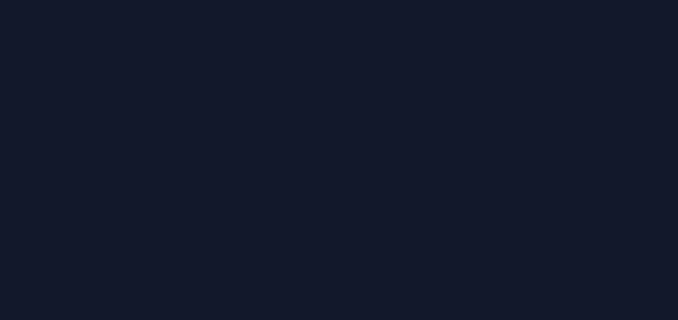
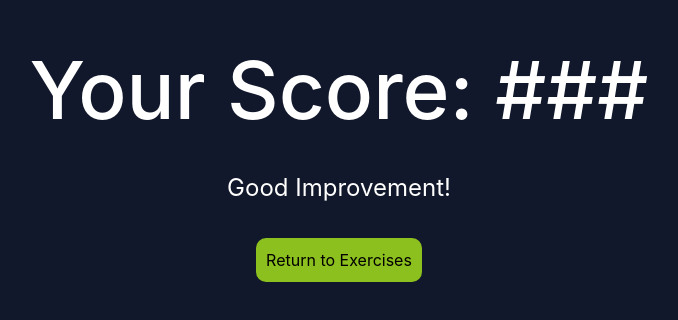
Before and after one commit to LeonSo7/HackTheNorth2020-Fitness-Application, a React (Create React App) app in the folder app/: page /results in a window 1280 px wide. Shown: the part 238-558 px from the top of the page, without its empty margins (301-979 px from the left). Built offline with nearby package versions, Linux system fonts and the light colour scheme.

Commit message:
results page

```diff
--- a/app/src/App.js
+++ b/app/src/App.js
@@ -8,6 +8,7 @@ import History from './components/screens/History';
 import LeaderBoard from './components/screens/LeaderBoard';
 import Confirmation from './components/screens/Confirmation';
 import { Route, Switch } from 'react-router-dom';
+import Result from './components/screens/Results';
 import 'bootstrap/dist/css/bootstrap.min.css';
 
 class App extends Component {
@@ -41,6 +42,7 @@ class App extends Component {
           <Route path="/home" component={Home} />
           <Route path="/leaderboard" component={LeaderBoard} />
           <Route path="/confirmation" component={Confirmation} />
+          <Route path="/results" component={Result} />
         </Switch>
       </main>
     );
--- a/app/src/components/screens/Results.js
+++ b/app/src/components/screens/Results.js
@@ -1,14 +1,24 @@
 import React, { Component } from "react";
 import { Col, Row } from "react-bootstrap";
+import "../../styles/Results.css";
+import { Link } from "react-router-dom";
 
-class Results extends Component {
-    constructor(props) {
-        super(props);
-        this.state = {
-            loading: true
-        }
-    }
-    render() {
+const Result = (props) => {
+    return (
+        <div className="flex-container">
+            <div className="container">
+                <div className="text-container">
+                    <h1>Your Score: ###</h1>
+                    <p>
+                        Good Improvement!
+                    </p>
+                </div>
+                <div className="button-redirect">
+                    <Link to="/home" style={{color: 'black', textDecoration: 'none'}}>Return to Exercises</Link>
+                </div>
+            </div>
+        </div>
+    );
+}
 
-    }
-}
+export default Result;
--- /dev/null
+++ b/app/src/styles/Results.css
@@ -0,0 +1,43 @@
+body {
+    background-color: #12182B;
+}
+
+* {
+    color: #ffffff;
+}
+
+.text-container h1 {
+    font-size: 5rem;
+    margin-bottom: 2rem;
+}
+
+.text-container p {
+    font-size: 1.5rem;
+    margin-bottom: 2rem;
+}
+
+.button-redirect {
+    padding: 10px;
+    background-color: #8cc01e;
+    display: inline-block;
+    width: auto;
+    border-radius: 10px;
+}
+
+.button-redirect:hover {
+    background-color: #a3eb0a;
+}
+
+.flex-container {
+    display: flex;
+    justify-content: center;
+    align-items: center;
+    height: 100vh;
+    width: 100vw;
+}
+
+.container {
+    text-align: center;
+    width: 100%;
+    margin: 0 auto;
+}
```
